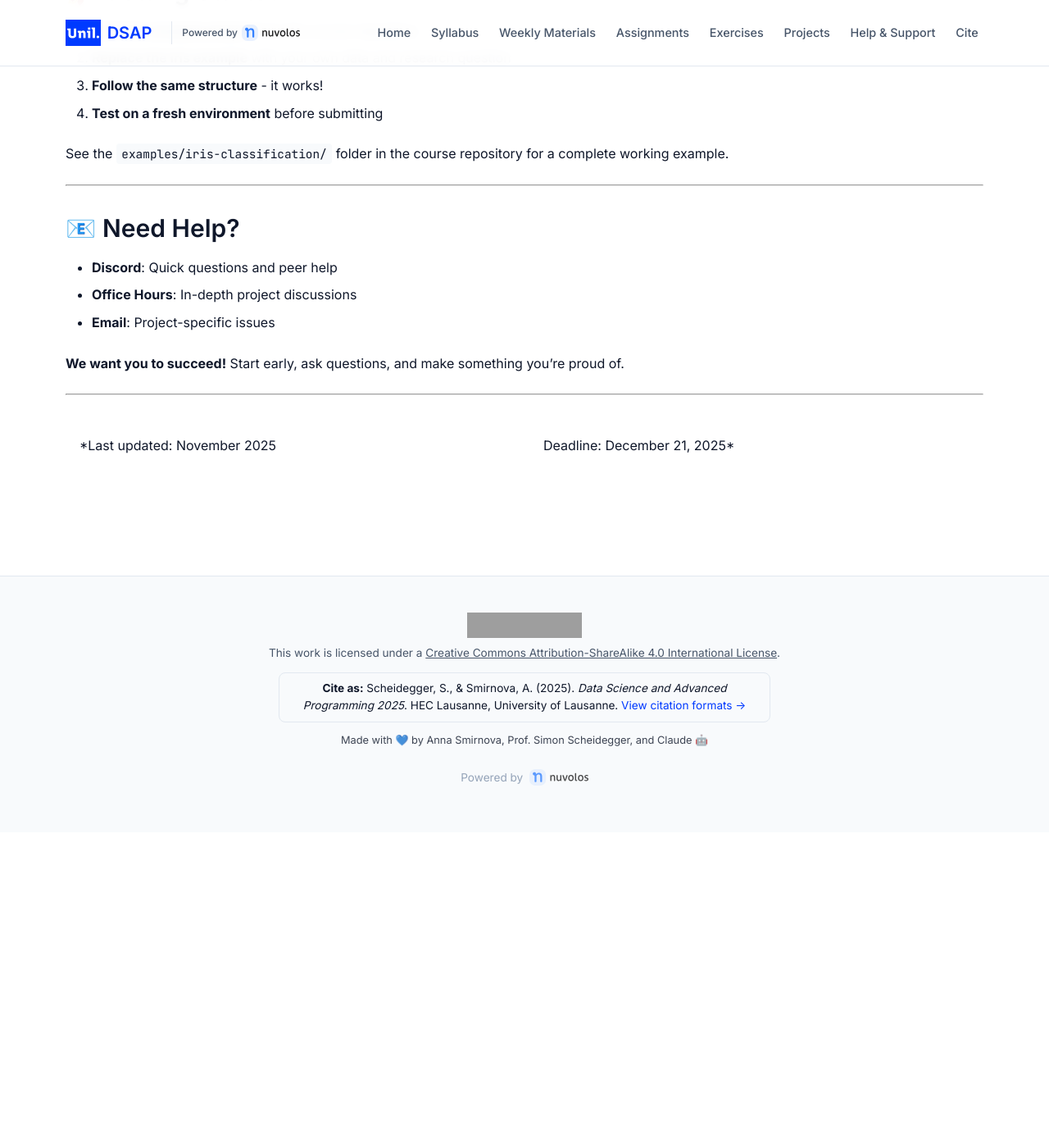
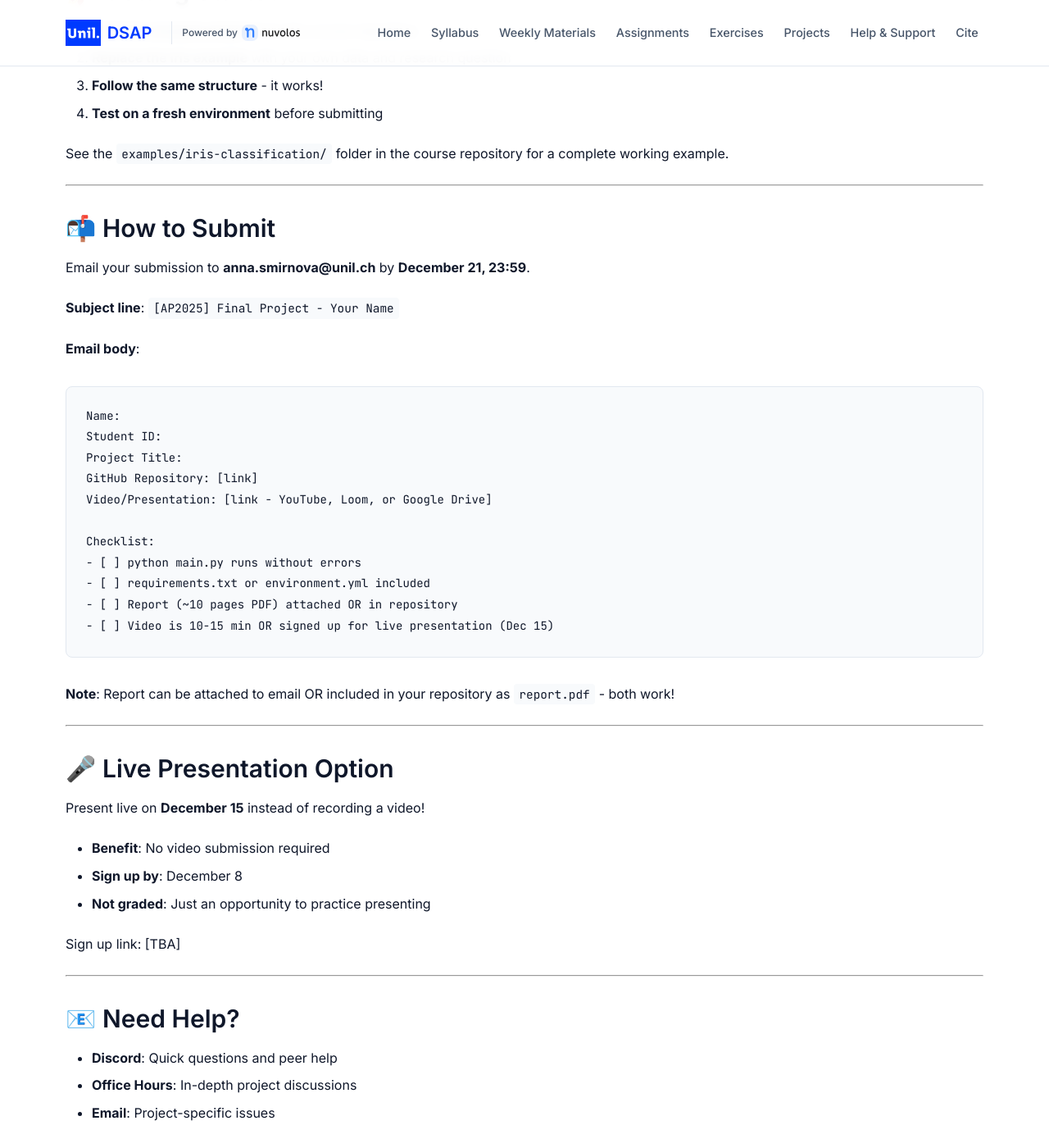
Before and after one commit to ap-unil-2025/course-materials, a Jekyll site: the page built from docs/INDIVIDUAL_PROJECT_RULES.md, in a window 1280 px wide and 1400 px high, scrolled down 7385 px. Shown: the whole window at 82% size. Built offline with Jekyll 4.4.1, drawn with Linux system fonts in a browser that asks for light colours; before the commit the page ends 8400 px from its top, so only the background shows below that; grey boxes are pictures that could not be loaded.

Commit message:
Add submission instructions and live presentation option
- Email template with subject line and checklist
- Report can be attached or in repo
- Live presentation Dec 15 (sign up by Dec 8)

🤖 Generated with [Claude Code](https://claude.com/claude-code)

Co-Authored-By: Claude <noreply@anthropic.com>

````diff
--- a/docs/INDIVIDUAL_PROJECT_RULES.md
+++ b/docs/INDIVIDUAL_PROJECT_RULES.md
@@ -234,6 +234,43 @@ See the `examples/iris-classification/` folder in the course repository for a co
 
 ---
 
+## 📬 How to Submit
+
+Email your submission to **anna.smirnova@unil.ch** by **December 21, 23:59**.
+
+**Subject line**: `[AP2025] Final Project - Your Name`
+
+**Email body**:
+```
+Name:
+Student ID:
+Project Title:
+GitHub Repository: [link]
+Video/Presentation: [link - YouTube, Loom, or Google Drive]
+
+Checklist:
+- [ ] python main.py runs without errors
+- [ ] requirements.txt or environment.yml included
+- [ ] Report (~10 pages PDF) attached OR in repository
+- [ ] Video is 10-15 min OR signed up for live presentation (Dec 15)
+```
+
+**Note**: Report can be attached to email OR included in your repository as `report.pdf` - both work!
+
+---
+
+## 🎤 Live Presentation Option
+
+Present live on **December 15** instead of recording a video!
+
+- **Benefit**: No video submission required
+- **Sign up by**: December 8
+- **Not graded**: Just an opportunity to practice presenting
+
+Sign up link: [TBA]
+
+---
+
 ## 📧 Need Help?
 
 - **Discord**: Quick questions and peer help
````
